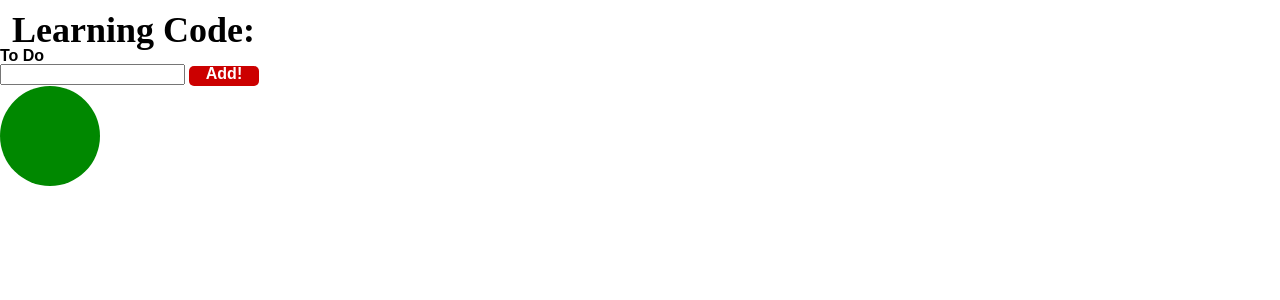
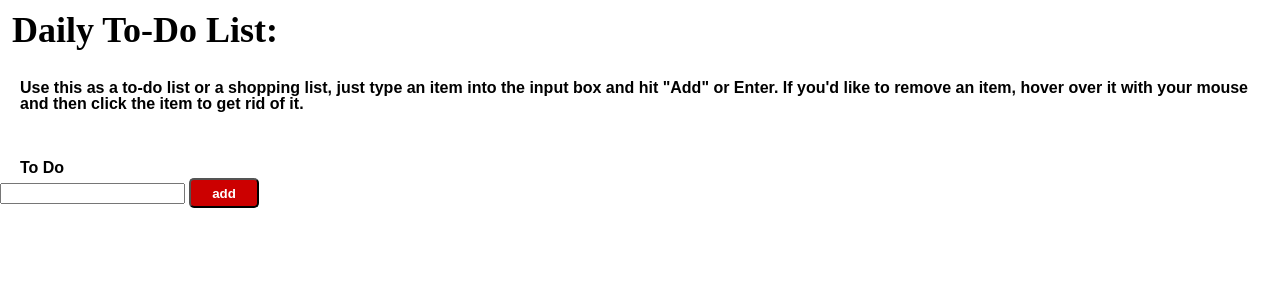
Before and after one commit to ajmatic/adamlamagna, a PHP site: page /me_learn_code/index.html in a window 1280 px wide. Shown: the top 300 px of the page. Run offline with PHP 8.4, Linux system fonts and the light colour scheme; some libraries are stand-ins or nearby versions; some web fonts are replaced.

Commit message:
added a to do list page

```diff
--- a/me_learn_code/css/site.css
+++ b/me_learn_code/css/site.css
@@ -21,6 +21,8 @@ h6 {
 
 h2 {
     font-family:arial;
+    padding-left: 20px;
+    padding-right: 20px;
 }
 
 form {
@@ -29,7 +31,7 @@ form {
 
 #button{
     display: inline-block;
-    height:20px;
+    height:30px;
 	width:70px;
 	background-color:#cc0000;
 	font-family:arial;
@@ -45,9 +47,7 @@ form {
 	color:#cc0000;
 }
 
-#ball {
-    height: 100px;
-    width: 100px;
-    border-radius: 100%;
-    background-color: #008800;
+.list li {
+	cursor: pointer;
+	line-height: 30px;
 }
--- a/me_learn_code/index.html
+++ b/me_learn_code/index.html
@@ -2,14 +2,13 @@
 <html>
 	<head>
 		<meta charset="utf-8" />
-		<title>me_learn_code
-		</title>
+		<title>To-Do List</title>
 		<link rel="stylesheet" type="text/css" href="css/reset.css">
 		<link rel="stylesheet" href="css/site.css" />
 		<link href='http://fonts.googleapis.com/css?family=PT+Serif+Caption' rel='stylesheet' type='text/css'>
 		 <script type="text/javascript" src="js/jquery.min.js"></script>
 		 <script type="text/javascript" src="js/script.js"></script>
-		  <script src="..//jquery-ui-1.10.3.custom.zip"></script>
+
 
 
 
@@ -17,22 +16,23 @@
 	</head>
 	<body>
 		<div id="title">
-			<h1>Learning Code:</h1>
-		</div>
+			<h1>Daily To-Do List:</h1>
+		</div><br><br>
+		<h2>
+			Use this as a to-do list or a shopping list, just type an item into the input box and hit "Add" or Enter. If you'd like to remove an item, hover over it with your mouse and then click the item to get rid of it.
+		</h2><br><br><br>
+
 		<div>
 			<h2>To Do</h2>
-			<form name="checkListForm">
+			<form name="checkListForm" id="toDo" method="get" action="">
 				<input type="text" name="checkListItem"/>
+				<input type="submit" id="button" value="add" />
 			</form>
-			<div id="button">
-				Add!
-			</div>
+
 			<br/>
-			<div class="list">
+			<ul class="list"></ul>
+		</div>
 
-			</div>
-		</div>
-		<div id="ball"></div>
 	</body>
 
 </html>
--- a/me_learn_code/js/script.js
+++ b/me_learn_code/js/script.js
@@ -1,15 +1,17 @@
 $(document).ready(function(){
-    $('#button').click(function(){
-        $(document).on('click', '.item', function() {
+
+    $('#toDo').on('submit', function(e){
+        e.preventDefault();
+        var toAdd = $('input[name=checkListItem]').val();
+        $('.list').append("<li class='item' title='click to remove'>" + toAdd +"</li>");
+        $('input[name=checkListItem]').val("");
+
+    });
+
+    $(document).on('click', '.item', function() {
         $(this).remove();
-        });
-    var toAdd = $('input[name=checkListItem]').val();
-    $('.list').append("<div class='item'>" + toAdd +"</div>");
     });
+
+
+
 });
-
-$(document).ready(function(){
-    $('#ball').click(function(){
-        $(this).effect('explode');
-    });
-});
```
Also changed, not shown: portfolio.html (+7 -5 lines).
